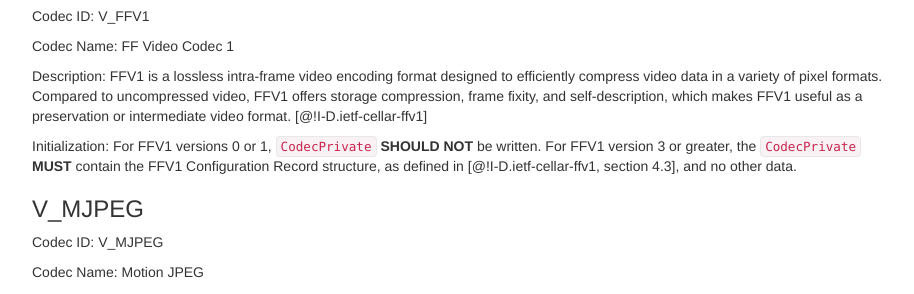
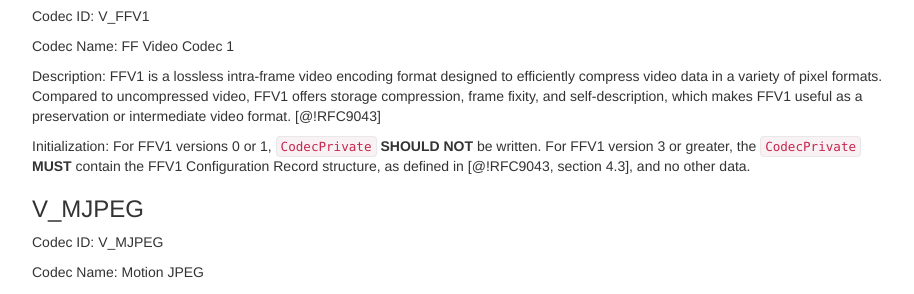
Before and after one commit to ietf-wg-cellar/matroska-specification, a Jekyll site: the page built from codec_specs.md, in a window 1280 px wide and 900 px high, scrolled down 3271 px. Shown: the part 192-486 px from the top of the window, without its empty margins (273-1187 px from the left). Built offline with Jekyll 4.4.1, drawn with Linux system fonts in a browser that asks for light colours; our own code applies the rules of GitHub Pages for plain Markdown files.

Commit message:
replace I-D.ietf-cellar-ffv1 with RFC9043
FFV1 has been published.

```diff
--- a/codec_specs.md
+++ b/codec_specs.md
@@ -203,10 +203,10 @@ Codec Name: FF Video Codec 1
 
 Description: FFV1 is a lossless intra-frame video encoding format designed to efficiently compress video data in a variety of pixel formats.
 Compared to uncompressed video, FFV1 offers storage compression, frame fixity, and self-description,
-which makes FFV1 useful as a preservation or intermediate video format. [@!I-D.ietf-cellar-ffv1]
+which makes FFV1 useful as a preservation or intermediate video format. [@!RFC9043]
 
 Initialization: For FFV1 versions 0 or 1, `CodecPrivate` **SHOULD NOT** be written.
-For FFV1 version 3 or greater, the `CodecPrivate` **MUST** contain the FFV1 Configuration Record structure, as defined in [@!I-D.ietf-cellar-ffv1, section 4.3], and no other data.
+For FFV1 version 3 or greater, the `CodecPrivate` **MUST** contain the FFV1 Configuration Record structure, as defined in [@!RFC9043, section 4.3], and no other data.
 
 ### V_MJPEG
 
```
